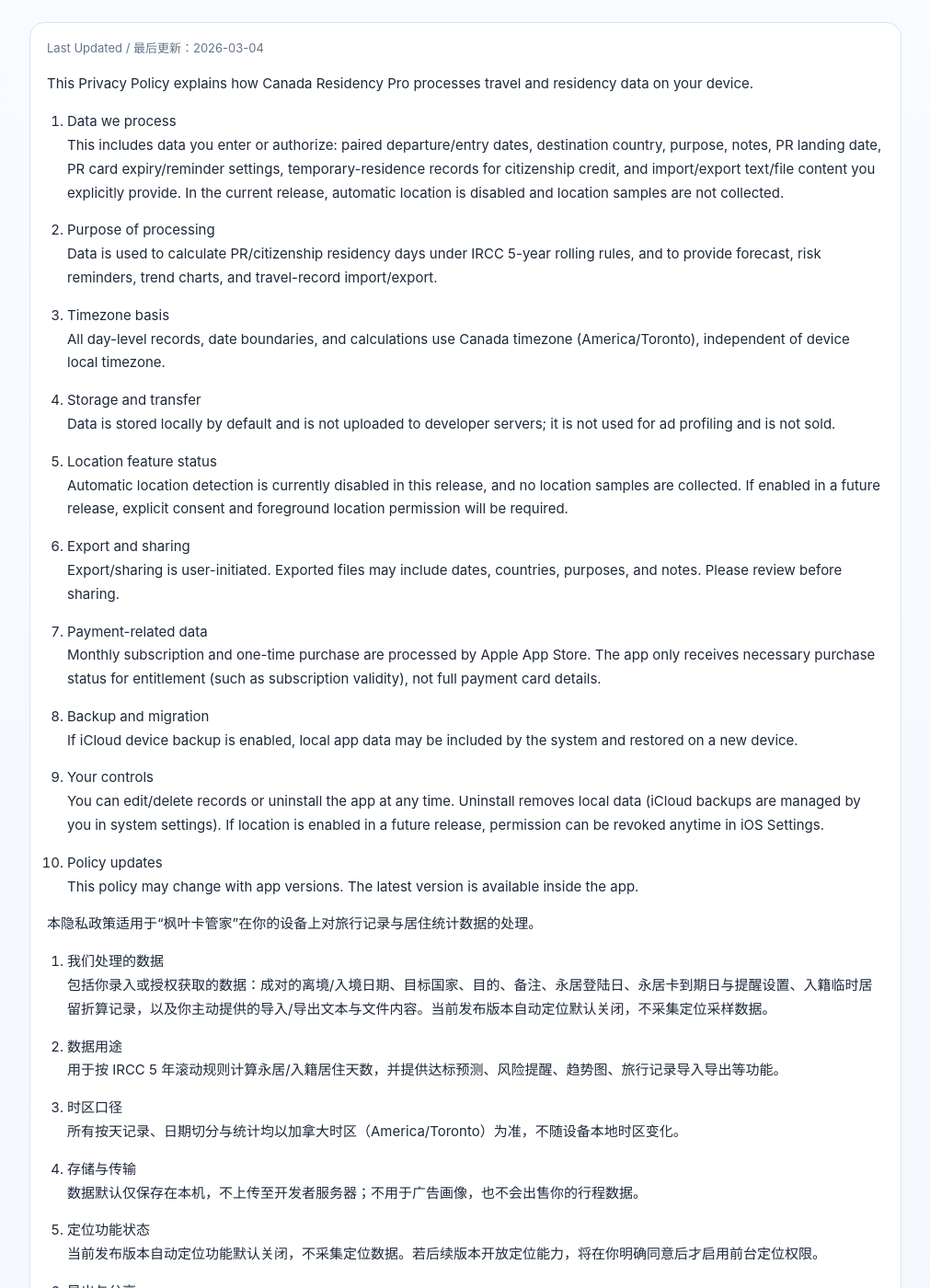
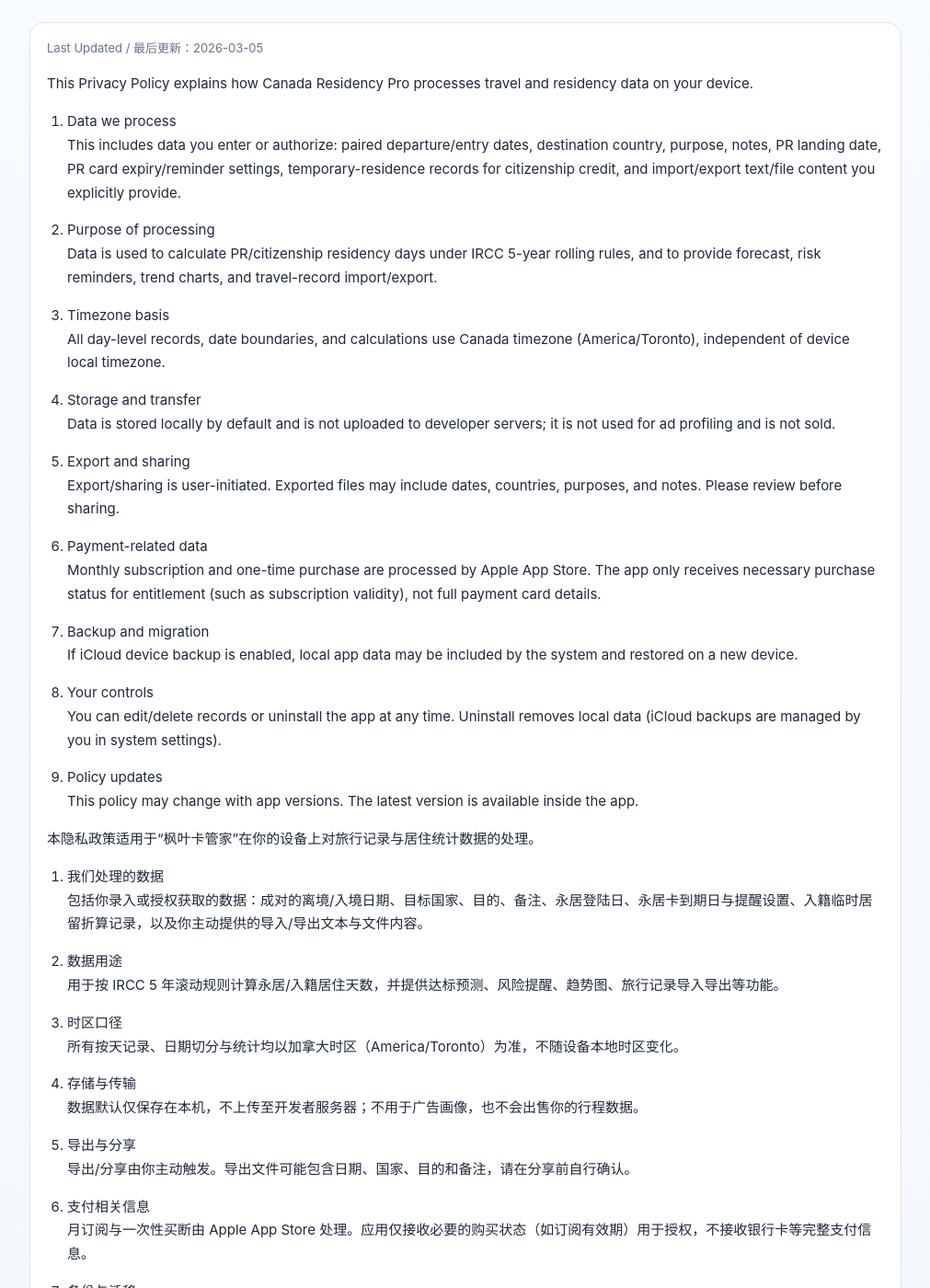
Before and after one commit to PearsonLi/PRHelper-Legal, a Jekyll site: the page built from privacy.md, in a window 1280 px wide and 1400 px high. Shown: the whole window at 92% size, without its empty margins (134-1145 px from the left). Built offline with Jekyll 4.4.1, drawn with Linux system fonts in a browser that asks for light colours; some of the changed text lies outside the part shown.

Commit message:
docs: remove all location feature statements from terms/privacy

```diff
--- a/privacy.md
+++ b/privacy.md
@@ -4,14 +4,14 @@ permalink: /privacy/
 layout: legal
 hero_title: Privacy Policy / 隐私政策
 hero_subtitle: Local-first data handling and purchase privacy policy.
-last_updated: 2026-03-04
+last_updated: 2026-03-05
 nav_key: privacy
 ---
 
 This Privacy Policy explains how Canada Residency Pro processes travel and residency data on your device.
 
 1. Data we process
-   This includes data you enter or authorize: paired departure/entry dates, destination country, purpose, notes, PR landing date, PR card expiry/reminder settings, temporary-residence records for citizenship credit, and import/export text/file content you explicitly provide. In the current release, automatic location is disabled and location samples are not collected.
+   This includes data you enter or authorize: paired departure/entry dates, destination country, purpose, notes, PR landing date, PR card expiry/reminder settings, temporary-residence records for citizenship credit, and import/export text/file content you explicitly provide.
 
 2. Purpose of processing
    Data is used to calculate PR/citizenship residency days under IRCC 5-year rolling rules, and to provide forecast, risk reminders, trend charts, and travel-record import/export.
@@ -22,28 +22,25 @@ This Privacy Policy explains how Canada Residency Pro processes travel and resid
 4. Storage and transfer
    Data is stored locally by default and is not uploaded to developer servers; it is not used for ad profiling and is not sold.
 
-5. Location feature status
-   Automatic location detection is currently disabled in this release, and no location samples are collected. If enabled in a future release, explicit consent and foreground location permission will be required.
-
-6. Export and sharing
+5. Export and sharing
    Export/sharing is user-initiated. Exported files may include dates, countries, purposes, and notes. Please review before sharing.
 
-7. Payment-related data
+6. Payment-related data
    Monthly subscription and one-time purchase are processed by Apple App Store. The app only receives necessary purchase status for entitlement (such as subscription validity), not full payment card details.
 
-8. Backup and migration
+7. Backup and migration
    If iCloud device backup is enabled, local app data may be included by the system and restored on a new device.
 
-9. Your controls
-   You can edit/delete records or uninstall the app at any time. Uninstall removes local data (iCloud backups are managed by you in system settings). If location is enabled in a future release, permission can be revoked anytime in iOS Settings.
+8. Your controls
+   You can edit/delete records or uninstall the app at any time. Uninstall removes local data (iCloud backups are managed by you in system settings).
 
-10. Policy updates
+9. Policy updates
    This policy may change with app versions. The latest version is available inside the app.
 
 本隐私政策适用于“枫叶卡管家”在你的设备上对旅行记录与居住统计数据的处理。
 
 1. 我们处理的数据
-   包括你录入或授权获取的数据：成对的离境/入境日期、目标国家、目的、备注、永居登陆日、永居卡到期日与提醒设置、入籍临时居留折算记录，以及你主动提供的导入/导出文本与文件内容。当前发布版本自动定位默认关闭，不采集定位采样数据。
+   包括你录入或授权获取的数据：成对的离境/入境日期、目标国家、目的、备注、永居登陆日、永居卡到期日与提醒设置、入籍临时居留折算记录，以及你主动提供的导入/导出文本与文件内容。
 
 2. 数据用途
    用于按 IRCC 5 年滚动规则计算永居/入籍居住天数，并提供达标预测、风险提醒、趋势图、旅行记录导入导出等功能。
@@ -54,20 +51,17 @@ This Privacy Policy explains how Canada Residency Pro processes travel and resid
 4. 存储与传输
    数据默认仅保存在本机，不上传至开发者服务器；不用于广告画像，也不会出售你的行程数据。
 
-5. 定位功能状态
-   当前发布版本自动定位功能默认关闭，不采集定位数据。若后续版本开放定位能力，将在你明确同意后才启用前台定位权限。
-
-6. 导出与分享
+5. 导出与分享
    导出/分享由你主动触发。导出文件可能包含日期、国家、目的和备注，请在分享前自行确认。
 
-7. 支付相关信息
+6. 支付相关信息
    月订阅与一次性买断由 Apple App Store 处理。应用仅接收必要的购买状态（如订阅有效期）用于授权，不接收银行卡等完整支付信息。
 
-8. 备份与迁移
+7. 备份与迁移
    若启用 iCloud 设备备份，本地数据可能被系统纳入备份；换机可通过 iCloud 备份恢复。
 
-9. 你的控制权
-   你可随时修改/删除记录或卸载应用。卸载会移除本机数据（iCloud 备份需你在系统中自行管理）。如后续版本启用定位功能，你也可在 iOS 设置中随时撤回定位权限。
+8. 你的控制权
+   你可随时修改/删除记录或卸载应用。卸载会移除本机数据（iCloud 备份需你在系统中自行管理）。
 
-10. 政策更新
+9. 政策更新
    本政策可能随版本更新，最新版本会在应用内展示。
```
Also changed, not shown: terms.md (+3 -3 lines).
